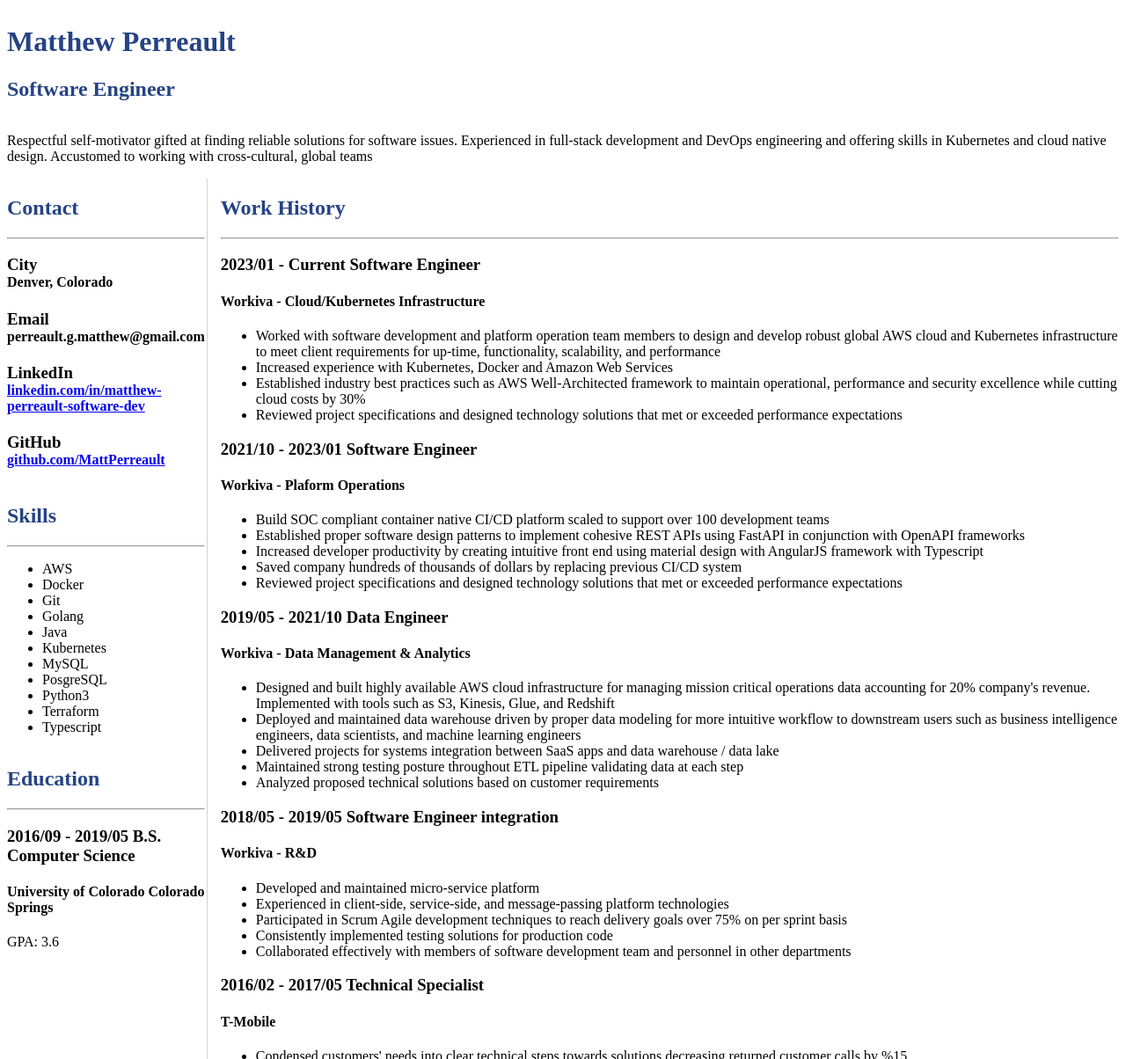
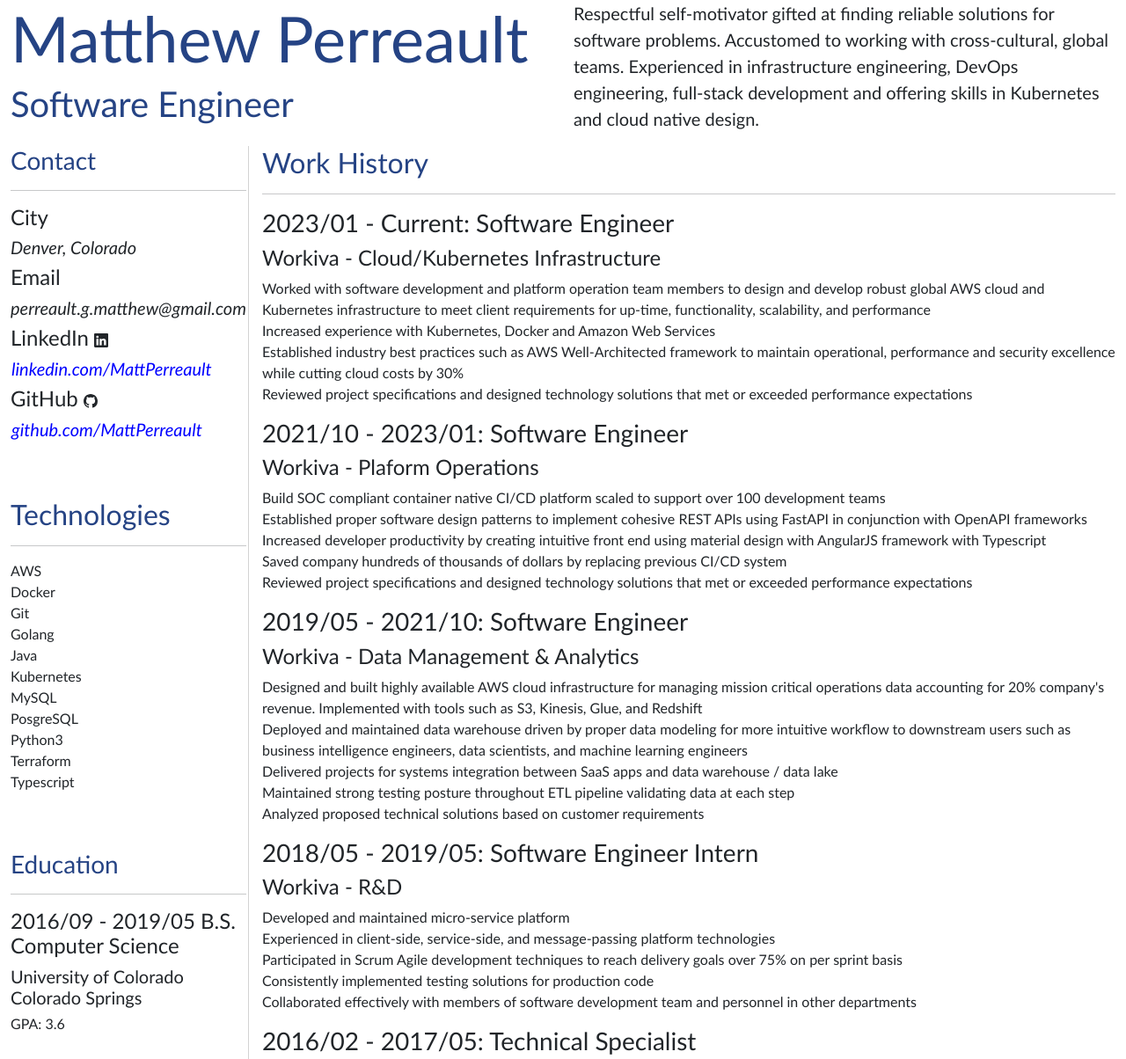
Before and after one commit to MattPerreault/cloud_profile, a plain HTML site: page index.html in a window 1280 px wide. Shown: the top 1204 px of the page at 88% size. Drawn offline with nearby package versions, Linux system fonts and the light colour scheme.

Commit message:
CP-2:Add bootstrap. Update layout.

```diff
--- a/index.html
+++ b/index.html
@@ -5,32 +5,81 @@
     <meta charset="UTF-8">
     <meta http-equiv="X-UA-Compatible" content="IE=edge">
     <meta name="viewport" content="width=device-width, initial-scale=1.0">
+    <link href="https://cdn.jsdelivr.net/npm/bootstrap@5.3.0-alpha1/dist/css/bootstrap.min.css" rel="stylesheet"
+        integrity="sha384-GLhlTQ8iRABdZLl6O3oVMWSktQOp6b7In1Zl3/Jr59b6EGGoI1aFkw7cmDA6j6gD" crossorigin="anonymous">
     <link rel="stylesheet" href="styles.css">
     <title>Cloud Hosted Resume</title>
 </head>
 
-<body>
+<body class="container-fluid">
     <header>
-        <div class="title">
-            <h1>Matthew Perreault</h1>
-            <h2>Software Engineer</h2>
+        <div class="row">
+            <div class="col-md-6 title">
+                <h1 class="display-2">Matthew Perreault</h1>
+                <h2 class="display-6">Software Engineer</h2>
+            </div>
+            <div class="col-md-6 title-blurb">
+                <p class="lead">Respectful self-motivator gifted at finding reliable solutions for software problems.
+                    Accustomed
+                    to working with cross-cultural, global teams.
+                    Experienced in infrastructure engineering, DevOps engineering, full-stack development and offering
+                    skills in Kubernetes and cloud native design. </p>
+            </div>
         </div>
-        <div class="title-blurb">
-            <p>Respectful self-motivator gifted at finding reliable solutions for software issues. Experienced in
-                full-stack
-                development and DevOps engineering and offering skills in Kubernetes and cloud native design. Accustomed
-                to
-                working with cross-cultural, global teams</p>
-        </div>
+
     </header>
-    <section id="main">
-        <section id="work-section">
+    <section class="row" id="main">
+        <section class="col-md-4" id="side-info">
+            <article id="contact">
+                <p class="h3 " id="heading">Contact</p>
+                <hr>
+                <p class="h4">City</p>
+                <p class="h5"><em>Denver, Colorado</em></p>
+                <p class="h4">Email</p>
+                <p class="h5"><em>perreault.g.matthew@gmail.com</em></h4>
+                <p class="h4">LinkedIn <svg xmlns="http://www.w3.org/2000/svg" width="16" height="16" fill="currentColor" class="bi bi-linkedin" viewBox="0 0 16 16">
+                    <path d="M0 1.146C0 .513.526 0 1.175 0h13.65C15.474 0 16 .513 16 1.146v13.708c0 .633-.526 1.146-1.175 1.146H1.175C.526 16 0 15.487 0 14.854V1.146zm4.943 12.248V6.169H2.542v7.225h2.401zm-1.2-8.212c.837 0 1.358-.554 1.358-1.248-.015-.709-.52-1.248-1.342-1.248-.822 0-1.359.54-1.359 1.248 0 .694.521 1.248 1.327 1.248h.016zm4.908 8.212V9.359c0-.216.016-.432.08-.586.173-.431.568-.878 1.232-.878.869 0 1.216.662 1.216 1.634v3.865h2.401V9.25c0-2.22-1.184-3.252-2.764-3.252-1.274 0-1.845.7-2.165 1.193v.025h-.016a5.54 5.54 0 0 1 .016-.025V6.169h-2.4c.03.678 0 7.225 0 7.225h2.4z"/>
+                  </svg></p>
+                <p class="h5"><a href=https://www.linkedin.com/in/matthew-perreault-softwaredev
+                        target="_blank" /><em>linkedin.com/MattPerreault</em></a>
+                </p>
+                <p class="h4">GitHub <svg xmlns="http://www.w3.org/2000/svg" width="16" height="16" fill="currentColor" class="bi bi-github" viewBox="0 0 16 16">
+                    <path d="M8 0C3.58 0 0 3.58 0 8c0 3.54 2.29 6.53 5.47 7.59.4.07.55-.17.55-.38 0-.19-.01-.82-.01-1.49-2.01.37-2.53-.49-2.69-.94-.09-.23-.48-.94-.82-1.13-.28-.15-.68-.52-.01-.53.63-.01 1.08.58 1.23.82.72 1.21 1.87.87 2.33.66.07-.52.28-.87.51-1.07-1.78-.2-3.64-.89-3.64-3.95 0-.87.31-1.59.82-2.15-.08-.2-.36-1.02.08-2.12 0 0 .67-.21 2.2.82.64-.18 1.32-.27 2-.27.68 0 1.36.09 2 .27 1.53-1.04 2.2-.82 2.2-.82.44 1.1.16 1.92.08 2.12.51.56.82 1.27.82 2.15 0 3.07-1.87 3.75-3.65 3.95.29.25.54.73.54 1.48 0 1.07-.01 1.93-.01 2.2 0 .21.15.46.55.38A8.012 8.012 0 0 0 16 8c0-4.42-3.58-8-8-8z"/>
+                  </svg></p>
+                <p class="h5"><a href=https://www.github.com/MattPerreault target="_blank"><em>github.com/MattPerreault</em></a></p>
+            </article>
+            <article id="tech">
+                <h2>Technologies</h2>
+                <hr>
+                <ul class="list-unstyled">
+                    <li>AWS</li>
+                    <li>Docker</li>
+                    <li>Git</li>
+                    <li>Golang</li>
+                    <li>Java</li>
+                    <li>Kubernetes</li>
+                    <li>MySQL</li>
+                    <li>PosgreSQL</li>
+                    <li>Python3</li>
+                    <li>Terraform</li>
+                    <li>Typescript</li>
+                </ul>
+            </article>
+            <article id="education">
+                <p class="h3" id="heading">Education</h2>
+                <hr>
+                <p class="h4">2016/09 - 2019/05 B.S. Computer Science</h3>
+                <p class="h5">University of Colorado Colorado Springs</h4>
+                <p class="h6">GPA: 3.6</p>
+            </article>
+        </section>
+        <section class="col-md-8" id="work-section">
             <article id="work-history">
                 <h2>Work History</h2>
                 <hr>
-                <h3>2023/01 - Current Software Engineer</h3>
+                <h3>2023/01 - Current: Software Engineer</h3>
                 <h4>Workiva - Cloud/Kubernetes Infrastructure</h4>
-                <ul>
+                <ul class="list-unstyled">
                     <li>Worked with software development and platform operation team members to design and develop
                         robust
                         global
@@ -48,9 +97,9 @@
                         expectations</li>
                 </ul>
 
-                <h3>2021/10 - 2023/01 Software Engineer</h3>
+                <h3>2021/10 - 2023/01: Software Engineer</h3>
                 <h4>Workiva - Plaform Operations</h4>
-                <ul>
+                <ul class="list-unstyled">
                     <li>Build SOC compliant container native CI/CD platform scaled to support over 100 development teams
                     </li>
                     <li>Established proper software design patterns to implement cohesive REST APIs using FastAPI in
@@ -65,9 +114,9 @@
                         expectations</li>
                 </ul>
 
-                <h3>2019/05 - 2021/10 Data Engineer</h3>
+                <h3>2019/05 - 2021/10: Software Engineer</h3>
                 <h4>Workiva - Data Management & Analytics</h4>
-                <ul>
+                <ul class="list-unstyled">
                     <li>Designed and built highly available AWS cloud infrastructure for managing mission critical
                         operations
                         data
@@ -84,9 +133,9 @@
                     <li>Analyzed proposed technical solutions based on customer requirements</li>
                 </ul>
 
-                <h3>2018/05 - 2019/05 Software Engineer integration</h3>
+                <h3>2018/05 - 2019/05: Software Engineer Intern</h3>
                 <h4>Workiva - R&D</h4>
-                <ul>
+                <ul class="list-unstyled">
                     <li>Developed and maintained micro-service platform</li>
                     <li>Experienced in client-side, service-side, and message-passing platform technologies</li>
                     <li>Participated in Scrum Agile development techniques to reach delivery goals over 75% on per
@@ -99,9 +148,9 @@
                     </li>
                 </ul>
 
-                <h3>2016/02 - 2017/05 Technical Specialist</h3>
+                <h3>2016/02 - 2017/05: Technical Specialist</h3>
                 <h4>T-Mobile</h4>
-                <ul>
+                <ul class="list-unstyled">
                     <li>Condensed customers' needs into clear technical steps towards solutions decreasing returned
                         customer
                         calls
@@ -114,48 +163,7 @@
                 </ul>
             </article>
         </section>
-        <section id="side-info">
-            <article id="contact">
-                <h2>Contact</h2>
-                <hr>
-                <h3>City</h3>
-                <h4>Denver, Colorado</h4>
-                <nav>
-                    <h3>Email</h3>
-                    <h4>perreault.g.matthew@gmail.com</h4>
-                    <h3>LinkedIn</h3>
-                    <h4><a
-                            href=https://www.linkedin.com/in/matthew-perreault-softwaredev />linkedin.com/in/matthew-perreault-software-dev</a>
-                    </h4>
-                    <h3>GitHub</h3>
-                    <h4><a href=https://www.github.com/MattPerreault>github.com/MattPerreault</a></h4>
-                </nav>
-            </article>
-            <article id="skills">
-                <h2>Skills</h2>
-                <hr>
-                <ul>
-                    <li>AWS</li>
-                    <li>Docker</li>
-                    <li>Git</li>
-                    <li>Golang</li>
-                    <li>Java</li>
-                    <li>Kubernetes</li>
-                    <li>MySQL</li>
-                    <li>PosgreSQL</li>
-                    <li>Python3</li>
-                    <li>Terraform</li>
-                    <li>Typescript</li>
-                </ul>
-            </article>
-            <article id="education">
-                <h2>Education</h2>
-                <hr>
-                <h3>2016/09 - 2019/05 B.S. Computer Science</h3>
-                <h4>University of Colorado Colorado Springs</h4>
-                <p>GPA: 3.6</p>
-            </article>
-        </section>
+
     </section>
 </body>
 
--- a/styles.css
+++ b/styles.css
@@ -1,5 +1,10 @@
+body {
+    font-family: "PT Sans", Calibri, Tahoma, sans-serif;
+}
+
 h1,
- h2 {
+h2,
+#heading {
     color: #254384;
 }
 
@@ -10,14 +15,25 @@
     border: 5px black;
 }
 
- #main {
-     display: flex;
-     flex-direction: row-reverse;
+a {
+    outline: none;
+    text-decoration: none;
+    padding: 2px 1px 0;
+}
+
+a:link {
+    color: blue;
+}
+
+a:focus,
+a:hover {
+    color: purple;
 }
 
 #work-section {
     display: flex;
     padding-left: 15px;
+    flex-grow: 1;
 }
 
 #side-info {
@@ -29,6 +45,11 @@
     padding-right: 2px;
 }
 
+#contact {
+    flex-grow: 1;
+    max-height: 400px;
+}
+
 #contact h3 {
     margin-bottom: 0;
 }
@@ -36,3 +57,13 @@
 #contact h4 {
     margin-top: 0;
 }
+
+#education {
+    flex-grow: 1;
+    max-height: 400px;
+}
+
+#tech {
+    flex-grow: 1;
+    max-height: 400px;
+}
```
Lines whose indentation alone changed are shown as unchanged.
